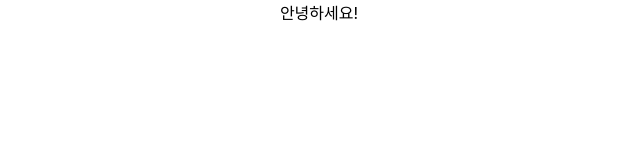
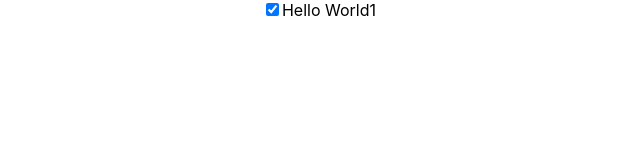
Before and after one commit to eundo2/todo-front, a React (Create React App) app: page / in a window 1280 px wide. Shown: the top 160 px of the page, without its empty margins (321-961 px from the left). Built offline with nearby package versions, Linux system fonts and the light colour scheme.

Commit message:
8. props, state 사용하기

```diff
--- a/src/App.js
+++ b/src/App.js
@@ -1,12 +1,19 @@
 import React from 'react';
-import Hello from './Hello';
+import Todo from './Todo';
 import './App.css';
 
 class App extends React.Component {
+  constructor(props) {
+    super(props);
+    this.state = {
+      item:{id:0, title:"Hello World1", done:true }
+    };
+  }
+
   render() {
     return(
       <div className="App">
-        <Hello />
+        <Todo item={this.state.item}/>
       </div>
     );
   }
--- /dev/null
+++ b/src/Todo.js
@@ -0,0 +1,22 @@
+import React from "react";
+
+class Todo extends React.Component {
+    constructor(props) {
+        super(props);
+        this.state = { item:props.item };
+    }
+    render() {
+        return(
+            <div className="Todo">
+                <input
+                    type="checkbox"
+                    id={this.state.item.id}
+                    name={this.state.item.id}
+                    checked={this.state.item.done}
+                ></input>
+                <label for={this.state.item.id}>{this.state.item.title}</label>
+            </div>
+        );
+    }
+}
+export default Todo;
```
